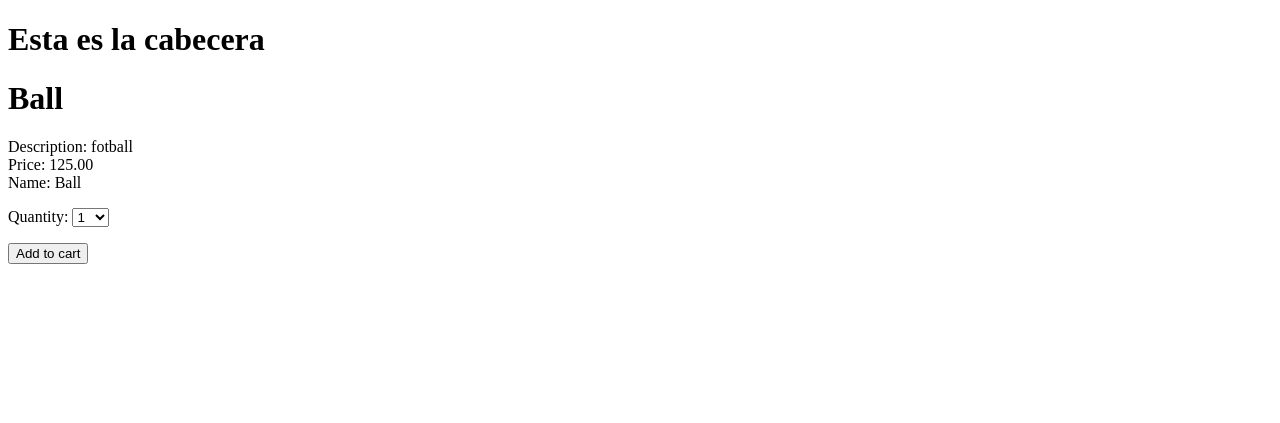
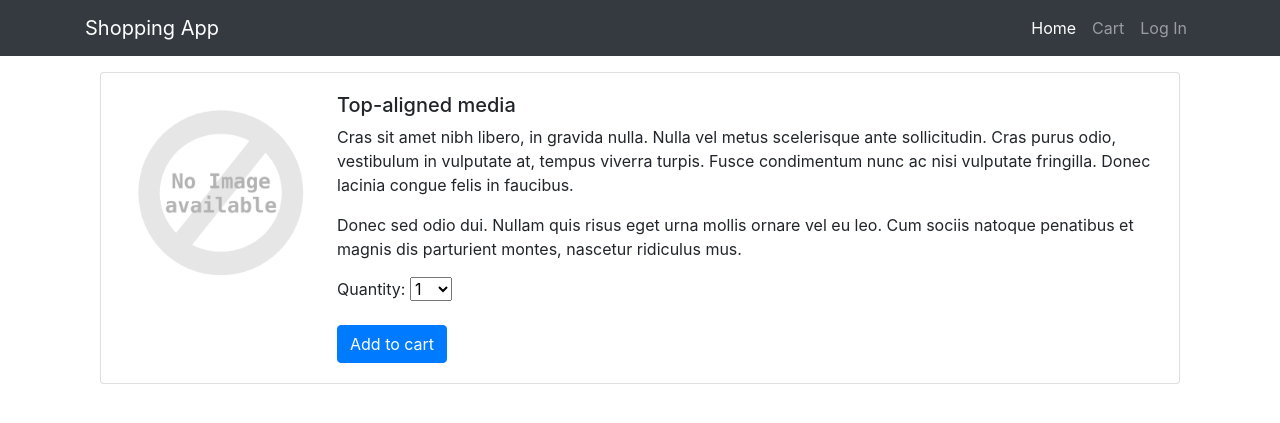
Before and after one commit to suchilin/coupons, a Django app: page /article/1 in a window 1280 px wide. Shown: the top 423 px of the page. Run offline with Django 3.2, Linux system fonts and the light colour scheme; data comes from the database, SQL or seed files in the repository; both versions use the stored data as it was after the commit; some libraries are stand-ins or nearby versions.

Commit message:
final steps

```diff
--- a/articles/templates/article/details.html
+++ b/articles/templates/article/details.html
@@ -1,20 +1,35 @@
 {% extends "base.html" %}
+{% load static %}
 {% load i18n %}
 
 {% block page-title %}article - {{ article }} {% endblock %}
 
-{% block content %}
-<h1>{{ article }}</h1>
-<div>
-    <div>Description: {{ article.description }}</div>
-    <div>Price: {{ article.price }}</div>
-    <div>Name: {{ article.name }}</div>
-</div>
 
 
-<form action="{% url "cart:cart_add" article.id %}" method="post">
-    {% csrf_token %}
-    {{ form2.as_p }}
-    <input type='submit' value="Add to cart"/>
-</form>
-{% endblock %}
+
+<div class="row">
+    {% block content %}
+    <div class="col-sm-12">
+        <div class="card">
+            <div class="card-body">
+                <div class="media">
+                    <img class="align-self-start mr-3" src="{% static 'images/nia.png' %}" alt="Generic placeholder image" width="200">
+                    <div class="media-body">
+                        <h5 class="mt-0">Top-aligned media</h5>
+                        <p>Cras sit amet nibh libero, in gravida nulla. Nulla vel metus scelerisque ante sollicitudin. Cras purus odio, vestibulum in vulputate at, tempus viverra turpis. Fusce condimentum nunc ac nisi vulputate fringilla. Donec lacinia congue felis in faucibus.</p>
+                        <p>Donec sed odio dui. Nullam quis risus eget urna mollis ornare vel eu leo. Cum sociis natoque penatibus et magnis dis parturient montes, nascetur ridiculus mus.</p>
+
+                        <form action="{% url "cart:cart_add" article.id %}" method="post">
+                            {% csrf_token %}
+                            {{ form2.as_p }}
+                            <input type='submit' class="btn btn-primary" value="Add to cart"/>
+                        </form>
+                    </div>
+
+                </div>
+            </div>
+        </div>
+
+
+        {% endblock %}
+    </div>
--- a/templates/base.html
+++ b/templates/base.html
@@ -1,12 +1,81 @@
 <!DOCTYPE html>
+{% load static %}
 <html lang="en">
+
     <head>
-        <meta charset="UTF-8">
-        <title>Schools</title>
+
+        <meta charset="utf-8">
+        <meta name="viewport" content="width=device-width, initial-scale=1, shrink-to-fit=no">
+        <meta name="description" content="">
+        <meta name="author" content="">
+
+        <title>Basic coupons system</title>
+
+        <!-- Bootstrap core CSS -->
+        <link rel="stylesheet" href="https://maxcdn.bootstrapcdn.com/bootstrap/4.0.0/css/bootstrap.min.css" integrity="sha384-Gn5384xqQ1aoWXA+058RXPxPg6fy4IWvTNh0E263XmFcJlSAwiGgFAW/dAiS6JXm" crossorigin="anonymous">
+        <link rel="styleshee" href="{% static 'index.css' %}" >
+
+
     </head>
-    <body>
-        <h1>Esta es la cabecera</h1>
-        {% block content %}
-        {% endblock %}
-    </body>
+
+        <body>
+
+            <!-- Navigation -->
+            <nav class="navbar navbar-expand-lg navbar-dark bg-dark fixed-top">
+                <div class="container">
+                    <a class="navbar-brand" href="/">Shopping App</a>
+                    <button class="navbar-toggler" type="button" data-toggle="collapse" data-target="#navbarResponsive" aria-controls="navbarResponsive" aria-expanded="false" aria-label="Toggle navigation">
+                        <span class="navbar-toggler-icon"></span>
+                    </button>
+                    <div class="collapse navbar-collapse" id="navbarResponsive">
+                        <ul class="navbar-nav ml-auto">
+                            <li class="nav-item active">
+                                <a class="nav-link" href="/">Home
+                                    <span class="sr-only">(current)</span>
+                                </a>
+                            </li>
+                            {% if perms.articles.can_change %}
+                            <li class="nav-item">
+                                <a class="nav-link" href="{% url 'article_list' %}">Add articles</a>
+                            </li>
+                            {% endif %}
+                            {% if perms.coupons.can_change %}
+                            <li class="nav-item">
+                                <a class="nav-link" href="{% url 'coupon:coupon_list' %}">Add coupons</a>
+                            </li>
+                            {% endif %}
+                            <li class="nav-item">
+                                <a class="nav-link" href="{% url 'cart:cart_detail' %}">Cart</a>
+                            </li>
+                            {% if user.is_authenticated %}
+                            <li class="nav-item">
+                                <a class="nav-link" href="/accounts/logout">Log Out</a>
+                            </li>
+                            {% else %}
+                            <li class="nav-item">
+                                <a class="nav-link" href="/accounts/login">Log In</a>
+                            </li>
+                            {% endif %}
+                        </ul>
+                    </div>
+                </div>
+            </nav>
+
+            </br>
+            </br>
+            </br>
+            <!-- Page Content -->
+            <div class="container">
+                {% block content %}
+                {% endblock %}
+            </div>
+
+            <!-- Bootstrap core JavaScript -->
+
+            <script src="https://code.jquery.com/jquery-3.2.1.slim.min.js" integrity="sha384-KJ3o2DKtIkvYIK3UENzmM7KCkRr/rE9/Qpg6aAZGJwFDMVNA/GpGFF93hXpG5KkN" crossorigin="anonymous"></script>
+            <script src="https://cdnjs.cloudflare.com/ajax/libs/popper.js/1.12.9/umd/popper.min.js" integrity="sha384-ApNbgh9B+Y1QKtv3Rn7W3mgPxhU9K/ScQsAP7hUibX39j7fakFPskvXusvfa0b4Q" crossorigin="anonymous"></script>
+            <script src="https://maxcdn.bootstrapcdn.com/bootstrap/4.0.0/js/bootstrap.min.js" integrity="sha384-JZR6Spejh4U02d8jOt6vLEHfe/JQGiRRSQQxSfFWpi1MquVdAyjUar5+76PVCmYl" crossorigin="anonymous"></script>
+
+        </body>
+
 </html>
```
Also changed, not shown: articles/templates/article/list.html (+17 -6 lines), shop/settings.py (+6 -1 lines), static/index.css (added, +8 -0 lines), db.sqlite3, static/images/nia.png (added), static/images/p4.png (added), static/images/índice.svg (added).
